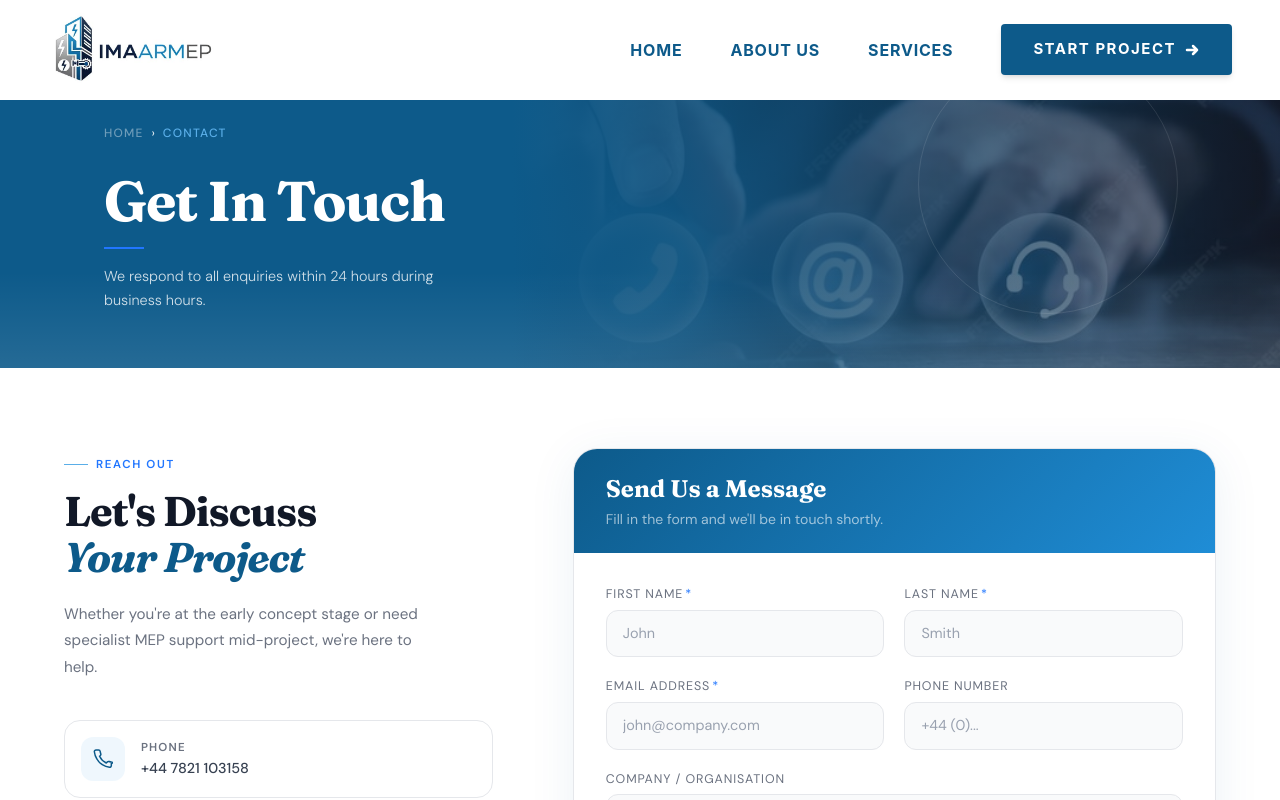
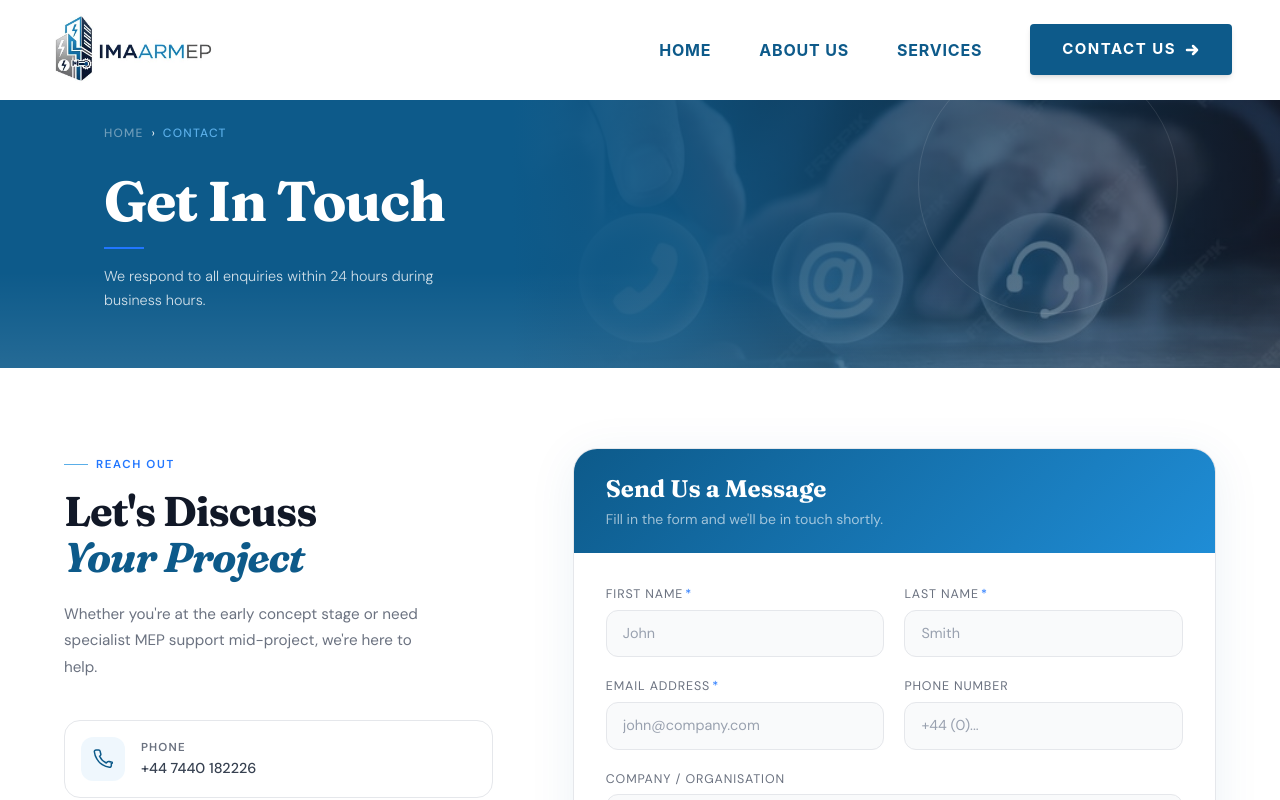
Before and after one commit to mudassir7323/Imaarmep, a React (Vite) app: page /Contact-Us in a window 1280 px wide. Shown: the top 800 px of the page. Built offline with nearby package versions, Linux system fonts and the light colour scheme.

Commit message:
Phone Number and Contct Link name changed

```diff
--- a/src/components/header/Header.jsx
+++ b/src/components/header/Header.jsx
@@ -117,7 +117,7 @@ function Header() {
             onMouseLeave={(e) => e.currentTarget.style.backgroundColor = theme.colors.primary}
           >
             <span className="relative z-10 flex items-center gap-2">
-              Start Project
+              Contact Us
               <svg
                 className="w-4 h-4 transition-transform duration-300 group-hover:translate-x-1"
                 viewBox="0 0 16 16"
@@ -196,7 +196,7 @@ function Header() {
             className="flex items-center justify-center gap-3 w-full text-lg font-bold uppercase tracking-widest text-white py-5 rounded-sm shadow-md transition-transform duration-300 active:scale-95"
             style={{ backgroundColor: theme.colors.primary }}
           >
-            Start Project
+            Contact Us
           </Link>
         </div>
       </div>
--- a/src/context/contact/ContactContext.jsx
+++ b/src/context/contact/ContactContext.jsx
@@ -7,8 +7,8 @@ export const ContactProvider = ({ children }) => {
     {
       id: "phone",
       label: "Phone",
-      value: "+44 7821 103158",
-      href: "tel:+44 7821 103158",
+      value: "+44 7440 182226",
+      href: "tel:+44 7440 182226",
       icon: (
         <svg
           width="20"
```
